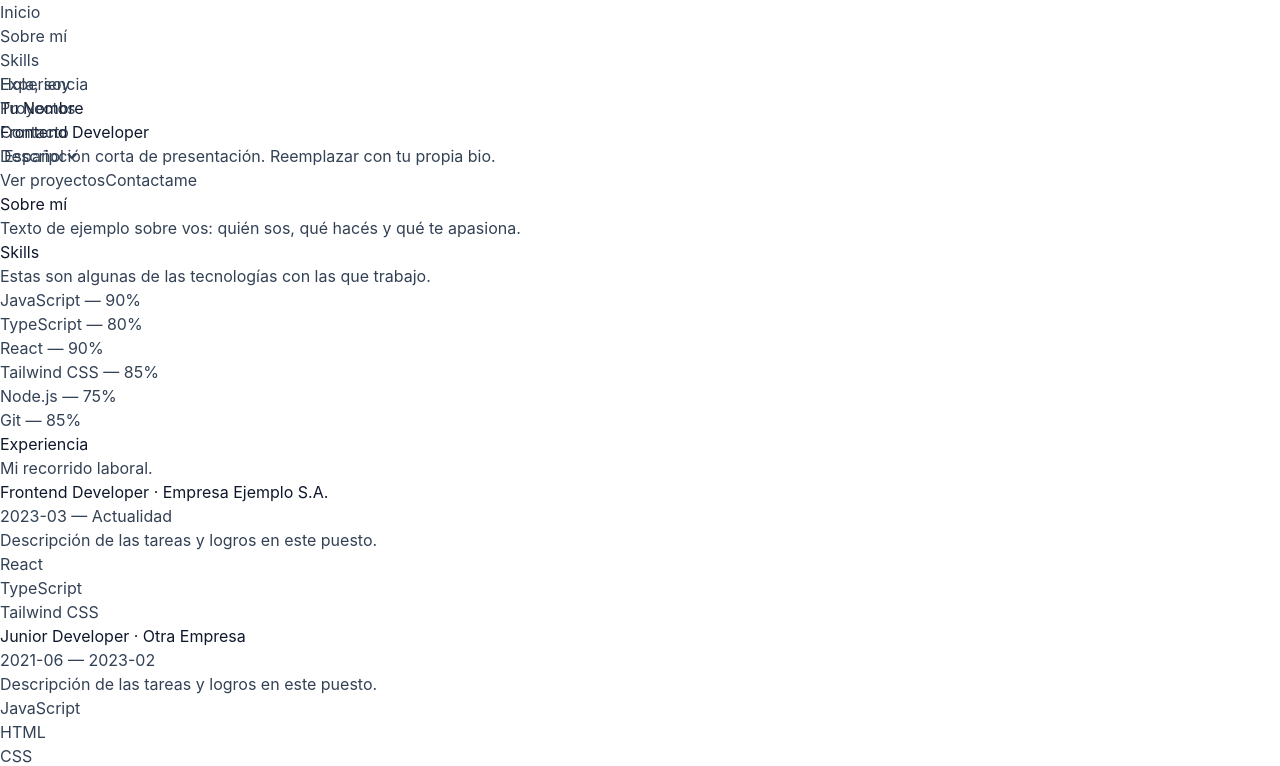
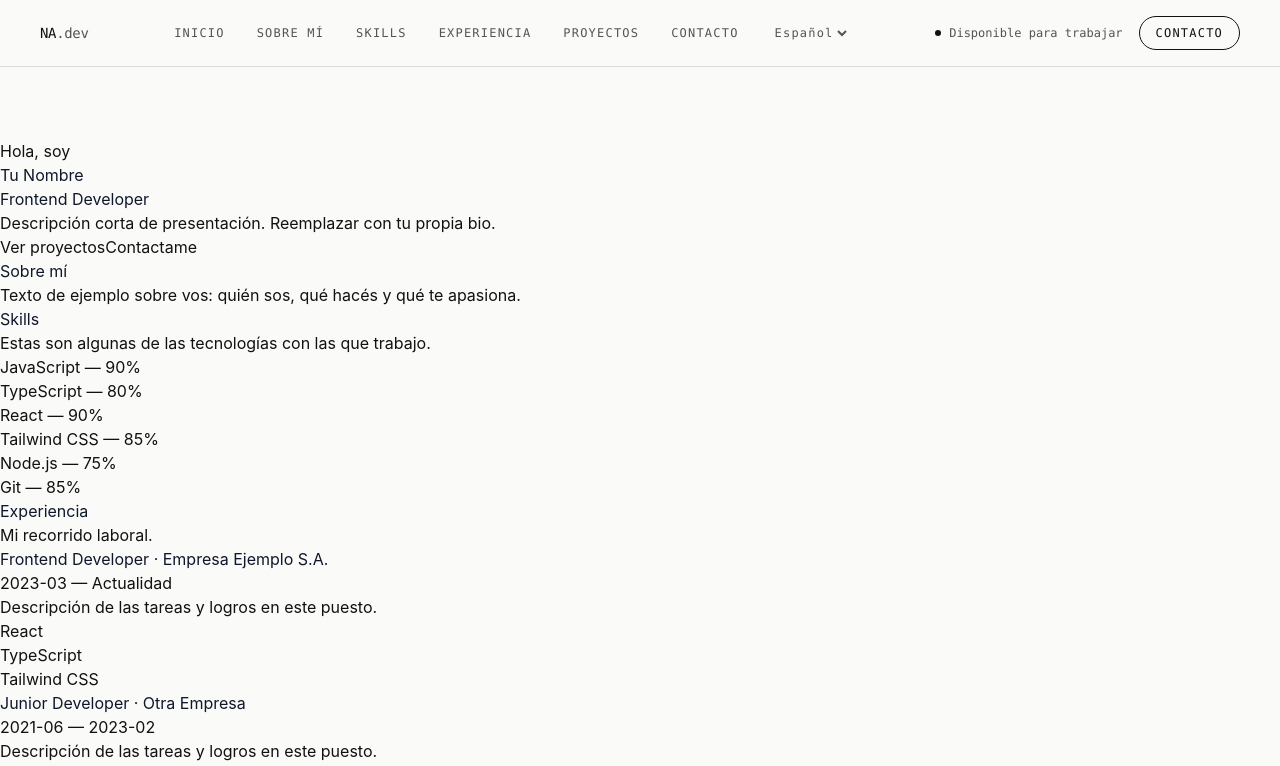
Before and after one commit to jissust/portfolio-landing, a React (Vite) app: page / in a window 1280 px wide. Shown: the top 766 px of the page. Built offline with nearby package versions, Linux system fonts and the light colour scheme.

Commit message:
style: add desktop navbar styles

```diff
--- a/index.html
+++ b/index.html
@@ -5,6 +5,12 @@
     <link rel="icon" type="image/svg+xml" href="/favicon.svg" />
     <meta name="viewport" content="width=device-width, initial-scale=1.0" />
     <title>Mi Portfolio</title>
+    <link rel="preconnect" href="https://fonts.googleapis.com" />
+    <link rel="preconnect" href="https://fonts.gstatic.com" crossorigin />
+    <link
+      href="https://fonts.googleapis.com/css2?family=Bricolage+Grotesque:opsz,wght@12..96,400..800&family=IBM+Plex+Mono:wght@400;500&family=IBM+Plex+Sans:wght@400;500;600&display=swap"
+      rel="stylesheet"
+    />
   </head>
   <body>
     <div id="root"></div>
--- a/src/components/layout/Layout.jsx
+++ b/src/components/layout/Layout.jsx
@@ -8,7 +8,7 @@ import Footer from "@/components/layout/Footer";
  */
 export default function Layout({ children }) {
   return (
-    <div className="min-h-screen flex flex-col">
+    <div className="min-h-screen flex flex-col font-body text-ink antialiased">
       <Navbar />
       <main className="flex-1 pt-[var(--navbar-height)]">{children}</main>
       <Footer />
--- a/src/components/layout/Navbar.jsx
+++ b/src/components/layout/Navbar.jsx
@@ -19,21 +19,38 @@ export default function Navbar() {
   const { t } = useTranslation();
 
   return (
-    <header className="fixed top-0 left-0 w-full h-[var(--navbar-height)] z-50">
-      <nav aria-label="Navegación principal">
-        {/* Navbar */}
-        <span className="sr-only">{t("meta.siteName")}</span>
+    <header className="sticky top-0 z-50 border-b border-line bg-paper/90 backdrop-blur">
+      <div className="mx-auto flex max-w-7xl items-center justify-between px-6 py-4 md:px-10">
+        <a href="#top" className="font-mono text-sm font-medium tracking-tight">
+          NA<span className="text-ink-soft">.dev</span>
+        </a>
 
-        <ul>
+        <nav className="hidden items-center gap-8 font-mono text-xs uppercase tracking-widest text-ink-soft md:flex">
           {NAV_LINKS.map((link) => (
-            <li key={link.href}>
-              <a href={link.href}>{t(link.key)}</a>
-            </li>
+            <a
+              className="transition-colors hover:text-ink"
+              key={link.href}
+              href={link.href}
+            >
+              {t(link.key)}
+            </a>
           ))}
-        </ul>
+          <LanguageSwitcher />
+        </nav>
 
-        <LanguageSwitcher />
-      </nav>
+        <div className="flex items-center gap-4">
+          <span className="hidden items-center gap-2 font-mono text-xs text-ink-soft sm:flex">
+            <span className="h-1.5 w-1.5 rounded-full bg-ink animate-pulse-dot"></span>
+            Disponible para trabajar
+          </span>
+          <a
+            href="#contacto"
+            className="rounded-full border border-ink px-4 py-2 font-mono text-xs uppercase tracking-widest transition-colors hover:bg-ink hover:text-paper"
+          >
+            Contacto
+          </a>
+        </div>
+      </div>
     </header>
   );
 }
--- a/src/index.css
+++ b/src/index.css
@@ -15,8 +15,14 @@
   --color-secondary: #14b8a6;
   --color-accent: #f59e0b;
 
+  --color-paper: #FAFAF8;
+  --color-surface: #F1F1EE;
+  --color-ink: #111110;
+  --color-ink-soft: #55554F;
+  --color-line: #DEDED8;
+
   /* ---- Colores de superficie / texto (placeholder, ajustar con el diseño final) ---- */
-  --color-bg: #ffffff;
+  --color-bg: #FAFAF8;
   --color-bg-alt: #f8fafc;
   --color-surface: #ffffff;
   --color-heading: #0f172a;
@@ -51,7 +57,12 @@ body {
   background-color: var(--color-bg);
 }
 
-h1, h2, h3, h4, h5, h6 {
+h1,
+h2,
+h3,
+h4,
+h5,
+h6 {
   font-family: var(--font-heading);
   color: var(--color-heading);
 }
@@ -61,3 +72,77 @@ h1, h2, h3, h4, h5, h6 {
 section[id] {
   scroll-margin-top: var(--navbar-height);
 }
+
+.text-hero {
+  font-size: clamp(3.25rem, 11vw, 9rem);
+  line-height: 0.92;
+  letter-spacing: -0.02em;
+}
+
+.text-display {
+  font-size: clamp(2rem, 5vw, 3.5rem);
+  letter-spacing: -0.01em;
+}
+
+/* grilla sutil de fondo en el hero, guiño a devtools */
+.grid-overlay {
+  background-image: repeating-linear-gradient(
+    90deg,
+    rgba(17, 17, 16, 0.06) 0px,
+    rgba(17, 17, 16, 0.06) 1px,
+    transparent 1px,
+    transparent calc(100% / 6)
+  );
+}
+
+/* placeholder de imagen: rayas diagonales, tipo "asset pendiente" */
+.img-placeholder {
+  background-image: repeating-linear-gradient(
+    -45deg,
+    rgba(17, 17, 16, 0.06) 0px,
+    rgba(17, 17, 16, 0.06) 1px,
+    transparent 1px,
+    transparent 10px
+  );
+}
+.img-placeholder-dark {
+  background-image: repeating-linear-gradient(
+    -45deg,
+    rgba(250, 250, 248, 0.08) 0px,
+    rgba(250, 250, 248, 0.08) 1px,
+    transparent 1px,
+    transparent 10px
+  );
+}
+
+@keyframes pulse-dot {
+  0%,
+  100% {
+    opacity: 1;
+  }
+  50% {
+    opacity: 0.25;
+  }
+}
+@keyframes bounce-y {
+  0%,
+  100% {
+    transform: translateY(0);
+  }
+  50% {
+    transform: translateY(6px);
+  }
+}
+.animate-pulse-dot {
+  animation: pulse-dot 2s ease-in-out infinite;
+}
+.animate-bounce-y {
+  animation: bounce-y 1.8s ease-in-out infinite;
+}
+
+@media (prefers-reduced-motion: reduce) {
+  .animate-pulse-dot,
+  .animate-bounce-y {
+    animation: none;
+  }
+}
```
